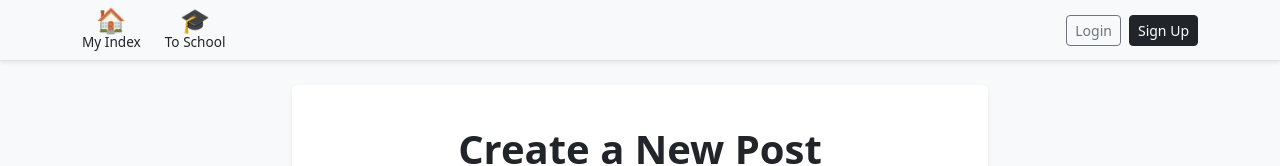
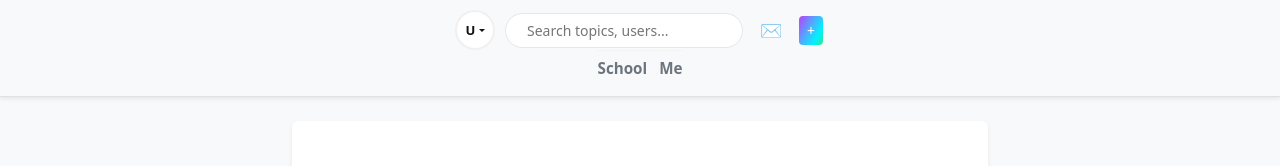
Before and after one commit to Skylar27jin/zetian-personal-website-react, a React (Vite) app: page /post/create in a window 1280 px wide. Shown: the top 166 px of the page. Built offline with nearby package versions, Linux system fonts and the light colour scheme; no server answers.

Commit message:
new navbar completed

```diff
--- a/index.html
+++ b/index.html
@@ -2,9 +2,9 @@
 <html lang="en">
   <head>
     <meta charset="UTF-8" />
-    <link rel="icon" type="image/png" href="Vibestudio_logo.png" />
+    <link rel="icon" type="image/gif" href="gopher-dance-long-3x.gif" />
     <meta name="viewport" content="width=device-width, initial-scale=1.0" />
-    <title>Zetian's Personal Website</title>
+    <title>Let's Talk!</title>
   </head>
   <body>
     <div id="root"></div>
--- a/src/components/Navbar.tsx
+++ b/src/components/Navbar.tsx
@@ -1,105 +1,139 @@
 // src/components/Navbar.tsx
-import React from "react";
-import { Link } from "react-router-dom";
-import { Navbar, Container, Nav, Button, Spinner } from "react-bootstrap";
+import React, { useEffect, useRef, useState } from "react";
+import { Link, useNavigate } from "react-router-dom";
+import { Navbar, Container, Button } from "react-bootstrap";
+import { motion } from "framer-motion";
 import { useMeAuth } from "../hooks/useMeAuth";
+import AvatarInitials from "./navbar-components/AvatarInitials";
+import SearchBar from "./navbar-components/SearchBar";
+import "./Navbar.css";
+
+const FEED_TABS = [
+  { key: "school", label: "School", to: "/school" },
+  { key: "me", label: "Me", to: "/me" },
+];
 
 export default function MyNavbar() {
-  const { authLoading, authError, userId, username } = useMeAuth();
+  const { authError, userId, username } = useMeAuth();
+  const isLoggedIn = !!userId && !authError;
+  const nav = useNavigate();
 
-  const isLoggedIn = !!userId && !authError;
+  // —— 滚动方向控制（带回差与微抖动过滤） —— //
+  const [showTopRow, setShowTopRow] = useState(true);
+  const lastY = useRef(0);
+  const lastToggleY = useRef(0);
+  const ticking = useRef(false);
 
-  // 小小的 logout：清理 localStorage，然后刷新页面即可
-  const handleLogout = () => {
-    localStorage.removeItem("me:id");
-    localStorage.removeItem("me:email");
-    localStorage.removeItem("me:username");
-    window.location.href = "/login"; // 或者 "/"
-  };
+  const HIDE_MIN_Y = 96;
+  const HIDE_DELTA = 64;
+  const SHOW_DELTA = 16;
+  const NOISE = 6;
+
+  useEffect(() => {
+    const onScroll = () => {
+      const y = window.scrollY || 0;
+      if (ticking.current) return;
+
+      window.requestAnimationFrame(() => {
+        if (y < 8) {
+          if (!showTopRow) setShowTopRow(true);
+          lastY.current = y;
+          lastToggleY.current = y;
+          ticking.current = false;
+          return;
+        }
+
+        const delta = y - lastY.current;
+        lastY.current = y;
+
+        if (Math.abs(delta) <= NOISE) {
+          ticking.current = false;
+          return;
+        }
+
+        if (!showTopRow) {
+          if (lastToggleY.current - y >= SHOW_DELTA) {
+            setShowTopRow(true);
+            lastToggleY.current = y;
+          }
+        } else {
+          if (y > HIDE_MIN_Y && y - lastToggleY.current >= HIDE_DELTA && delta > 0) {
+            setShowTopRow(false);
+            lastToggleY.current = y;
+          }
+        }
+
+        ticking.current = false;
+      });
+      ticking.current = true;
+    };
+
+    window.addEventListener("scroll", onScroll, { passive: true });
+    return () => window.removeEventListener("scroll", onScroll);
+  }, [showTopRow]);
 
   return (
-    <Navbar bg="light" expand="sm" className="border-bottom shadow-sm">
-      <Container className="max-w-3xl">
-      {/* 左侧 Nav 图标组 */}
-      <div className="d-flex align-items-center gap-4">
+    <Navbar bg="light" sticky="top" className="border-bottom shadow-sm">
+      <Container className="max-w-3xl d-flex flex-column py-1" style={{ gap: 0 }}>
+        {/* Row 1: Avatar | Search | Inbox | Create —— 可折叠 */}
+        <div className={`top-row ${showTopRow ? "" : "top-row--hidden"}`}>
+          <div className="d-flex align-items-center justify-content-between" style={{ gap: 12 }}>
+            {/* Avatar */}
+            <div className="d-flex align-items-center" style={{ gap: 4 }}>
+              <AvatarInitials
+                username={username}
+                onSettingsClick={() => nav("/settings")}
+                onLogout={() => {
+                  localStorage.removeItem("me:id");
+                  localStorage.removeItem("me:email");
+                  localStorage.removeItem("me:username");
+                  window.location.href = "/login";
+                }}
+              />
+            </div>
 
-        {/* Forum */}
-        <Link
-          to="/me"
-          className="text-decoration-none text-dark d-flex flex-column align-items-center"
-          style={{ fontSize: "0.85rem" }}
-        >
-          <span style={{ fontSize: "1.5rem", lineHeight: "1" }}>🏠</span>
-          <span>My Index</span>
-        </Link>
+            {/* Search (flex-1) */}
+            <div style={{ flex: 1, minWidth: 140 }}>
+              <SearchBar placeholder="Search topics, users..." />
+            </div>
 
-        {/* School Index */}
-        <Link
-          to="/school"
-          className="text-decoration-none text-dark d-flex flex-column align-items-center"
-          style={{ fontSize: "0.85rem" }}
-        >
-          <span style={{ fontSize: "1.5rem", lineHeight: "1" }}>🎓</span>
-          <span>To School</span>
-        </Link>
+            {/* Inbox：纯图标，无边框 */}
+            <span
+              role="button"
+              tabIndex={0}
+              title="Inbox (coming soon)"
+              className="icon-plain"
+              aria-label="Inbox"
+              onClick={() => alert("Inbox coming soon~")}
+              onKeyDown={(e) => (e.key === "Enter" || e.key === " ") && alert("Inbox coming soon~")}
+            >
+              ✉️
+            </span>
 
-      </div>
-
-        {/* 手机端 toggle */}
-        <Navbar.Toggle aria-controls="main-navbar" />
-
-        <Navbar.Collapse id="main-navbar" className="justify-content-end">
-
-          {/* loading 状态 */}
-          {authLoading && (
-            <div className="d-flex align-items-center text-muted small gap-2">
-              <Spinner animation="border" size="sm" />
-              <span>Verifying session…</span>
-            </div>
-          )}
-
-          {/* 已登录 */}
-          {!authLoading && isLoggedIn && (
-            <div className="d-flex flex-column align-items-end text-muted small">
-              {/* 第一行：显示用户信息 */}
-              <span>
-                {username || "User"} (ID: {userId})
-              </span>
-
-              {/* 第二行：Logout 小按钮 */}
-              <Button
-                variant="outline-danger"
-                size="sm"
-                className="mt-1 py-0 px-2"
-                onClick={handleLogout}
-              >
-                Logout
-              </Button>
-            </div>
-          )}
-
-          {/* 未登录 */}
-          {!authLoading && !isLoggedIn && (
-            <Nav className="align-items-center gap-2">
+            {/* Create */}
+            <motion.div whileTap={{ scale: 1.06 }} transition={{ duration: 0.12 }}>
               <Button
                 as={Link as any}
-                to="/login"
-                variant="outline-secondary"
+                to="/post/create"
+                className="btn-gradient-animated"
                 size="sm"
+                title="Create New Post"
+                aria-label="Create New Post"
               >
-                Login
+                +
               </Button>
-              <Button
-                as={Link as any}
-                to="/signup"
-                variant="dark"
-                size="sm"
-              >
-                Sign Up
-              </Button>
-            </Nav>
-          )}
-        </Navbar.Collapse>
+            </motion.div>
+          </div>
+        </div>
+
+        {/* Row 2: Feed Tabs —— 始终可见 */}
+        <nav className="feed-tabs feed-tabs--compact">
+          {FEED_TABS.map((t) => (
+            <Link key={t.key} to={t.to} className="feed-tab">
+              {t.label}
+            </Link>
+          ))}
+        </nav>
       </Container>
     </Navbar>
   );
--- a/src/components/PostCard.tsx
+++ b/src/components/PostCard.tsx
@@ -228,10 +228,13 @@ export default function PostCard(props: PostCardProps) {
                 </div>
               </div>
             </Link>
+            {/* 留点空隙 */}
+            <div style={{ whiteSpace: 'pre-wrap' }}>
+              {'\n'}
+            </div>
           </div>
         )}
 
-        <hr />
 
         {/* meta + like/fav 区 */}
         <div className="d-flex align-items-center text-muted small mb-2">
--- /dev/null
+++ b/src/components/navbar-components/AvatarInitials.tsx
@@ -0,0 +1,48 @@
+// src/components/navbar-components/AvatarInitials.tsx
+import React from "react";
+import { Dropdown } from "react-bootstrap";
+
+function getInitials(name?: string | null) {
+  if (!name) return "U";
+  const chars = Array.from((name || "U").trim());
+  return (chars[0] + (chars[1] || "")).toUpperCase();
+}
+
+export default function AvatarInitials({
+  username,
+  onSettingsClick,
+  onLogout,
+}: {
+  username?: string | null;
+  onSettingsClick?: () => void;
+  onLogout?: () => void;
+}) {
+  const initials = getInitials(username);
+
+  return (
+  <Dropdown
+    align="start"
+    className="avatar-wrap"
+  >
+    <Dropdown.Toggle
+      id="avatar-dd"
+      variant="light"
+      className="avatar-toggle p-0 border-0"
+      title={username || "User"}
+    >
+      {initials}
+    </Dropdown.Toggle>
+
+    <Dropdown.Menu renderOnMount>
+
+      <Dropdown.Item onClick={onSettingsClick}>Settings</Dropdown.Item>
+      <Dropdown.Item href="/me">My Profile</Dropdown.Item>
+      <Dropdown.Divider />
+      <Dropdown.Item className="text-danger" onClick={onLogout}>
+        Logout
+      </Dropdown.Item>
+    </Dropdown.Menu>
+  </Dropdown>
+
+  );
+}
--- /dev/null
+++ b/src/components/navbar-components/SearchBar.tsx
@@ -0,0 +1,48 @@
+import React, { useState } from "react";
+import { useNavigate } from "react-router-dom";
+
+export default function SearchBar({
+  placeholder = "Search...",
+}: {
+  placeholder?: string;
+}) {
+  const [q, setQ] = useState("");
+  const nav = useNavigate();
+
+  const onSubmit: React.FormEventHandler = (e) => {
+    e.preventDefault();
+    const query = q.trim();
+    if (!query) return;
+    nav(`/search?q=${encodeURIComponent(query)}`);
+  };
+
+  return (
+    <form
+      onSubmit={onSubmit}
+      style={{
+        flex: 1,
+        minWidth: 160,
+        display: "flex",
+        alignItems: "center",
+        background: "#fff",
+        borderRadius: 999,
+        padding: "6px 12px",
+        boxShadow: "inset 0 0 0 1px #e7e7e7",
+      }}
+    >
+      <span style={{ marginRight: 8 }}></span>
+      <input
+        value={q}
+        onChange={(e) => setQ(e.target.value)}
+        placeholder={placeholder}
+        style={{
+          border: "none",
+          outline: "none",
+          width: "100%",
+          background: "transparent",
+          fontSize: 14,
+        }}
+      />
+    </form>
+  );
+}
--- /dev/null
+++ b/src/components/navbar.css
@@ -0,0 +1,119 @@
+/* src/components/Navbar.css */
+
+.max-w-3xl { max-width: 960px; }
+
+/* 可折叠容器（允许溢出，避免菜单被裁切） */
+.top-row {
+  transition: max-height .2s ease, margin .2s ease, padding .2s ease,
+              opacity .2s ease, transform .2s ease;
+  will-change: max-height, opacity, transform;
+  overflow: visible;
+  margin: 0px 0 2px;
+  max-height: 64px;
+}
+.top-row--hidden {
+  max-height: 0;
+  margin: 0;
+  padding-top: 0;
+  padding-bottom: 0;
+  opacity: 0;
+  transform: translateY(-6px);
+  pointer-events: none;
+}
+
+
+/* 头像外层：作为定位参考 */
+.avatar-wrap {
+  position: relative;
+  z-index: 10;
+}
+
+/* 强制覆盖 Bootstrap 在 navbar dropdown 里的规则 */
+.navbar .dropdown-menu {
+  position: absolute !important;
+  inset: auto !important;
+  transform: none !important;
+
+
+  top: calc(100% + 30px) !important;
+
+  right: auto !important;
+  left: auto !important;
+  z-index: 99999 !important;
+}
+
+
+
+/* 极简黑白圆形样式 */
+#avatar-dd.avatar-toggle {
+  width: 36px;
+  height: 36px;
+  border-radius: 50% !important;
+  background: #fff;
+  color: #111;
+  border: 2px solid #111;
+  font-weight: 700;
+  font-size: 13px;
+  line-height: 36px;
+  text-align: center;
+  box-shadow: 0 0 0 2px #f0f0f0;
+  padding: 0 !important;
+}
+
+
+
+.avatar-toggle:hover {
+  background: #111;             /* 反转 */
+  color: #fff;
+  border-color: #111;
+}
+
+.avatar-toggle:focus,
+.avatar-toggle:active {
+  outline: none;
+  box-shadow: 0 0 0 2px #a4a4a41a;  /* 轻微可访问态 */
+}
+
+/* Feed Tabs（紧凑） */
+.feed-tabs {
+  display: flex;
+  gap: 14px;
+  align-items: center;
+  border-top: 1px solid #f3f3f3;
+  padding-top: 2px;
+}
+.feed-tabs--compact { gap: 12px; }
+.feed-tab {
+  position: relative;
+  color: #6c757d;
+  text-decoration: none;
+  padding: 4px 0;
+  font-weight: 600;
+  font-size: 0.95rem;
+}
+.feed-tab:hover { color: #000; }
+.feed-tab.active::after, .feed-tab:focus::after {
+  content: "";
+  position: absolute;
+  left: 0; right: 0; bottom: -6px;
+  height: 2px;
+  background: #2d7dff;
+  border-radius: 2px;
+}
+
+/* 纯图标（Inbox） */
+.icon-plain {
+  display: inline-flex;
+  align-items: center;
+  justify-content: center;
+  width: 32px; height: 32px;
+  cursor: pointer;
+  user-select: none;
+  background: transparent;
+  border: 0;
+  font-size: 18px;
+  line-height: 1;
+  color: inherit;
+}
+.icon-plain:hover { opacity: .8; transform: translateY(-1px); }
+.icon-plain:active { transform: translateY(0); }
--- a/src/pages/MyForumProfilePage.tsx
+++ b/src/pages/MyForumProfilePage.tsx
@@ -76,7 +76,8 @@ function MyForumHeader(props: {
         </div>
 
         {/* 右侧：Create New Post */}
-        {showCreateButton && !authLoading && userId && (
+        {false && showCreateButton && !authLoading && userId
+        && (
           <motion.div
             whileTap={{ scale: 1.08 }}
             transition={{ duration: 0.12 }}
@@ -89,7 +90,8 @@ function MyForumHeader(props: {
               + Create New Post
             </Button>
           </motion.div>
-        )}
+        )
+        }
       </div>
 
       {/* 第二行：登录信息 */}
```
